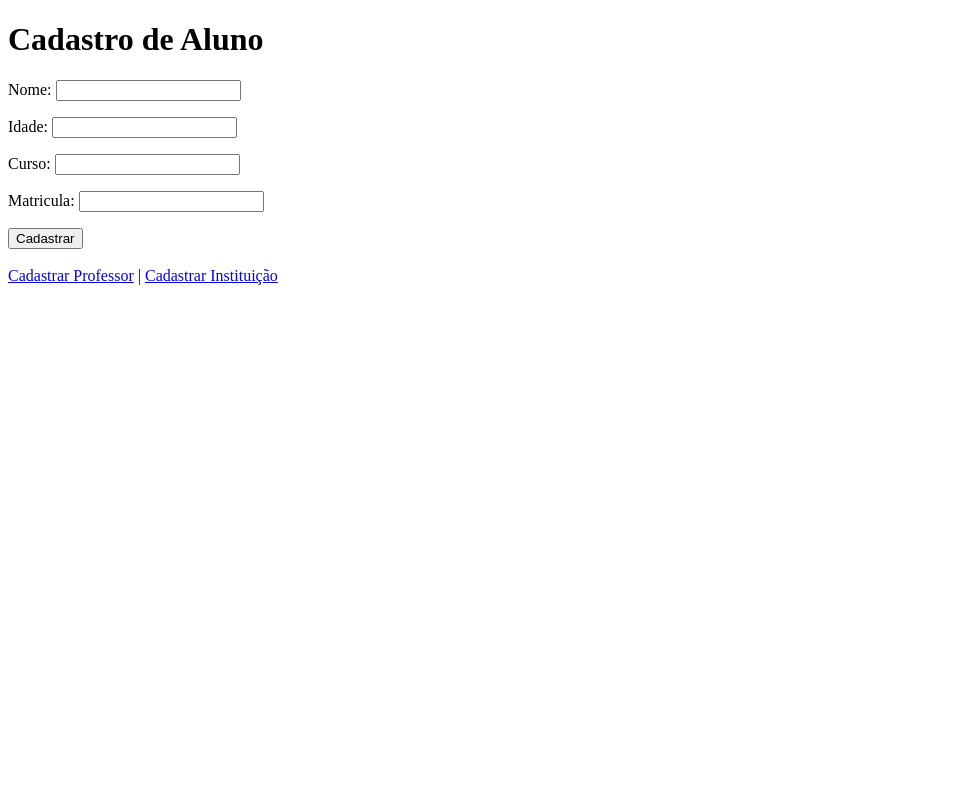
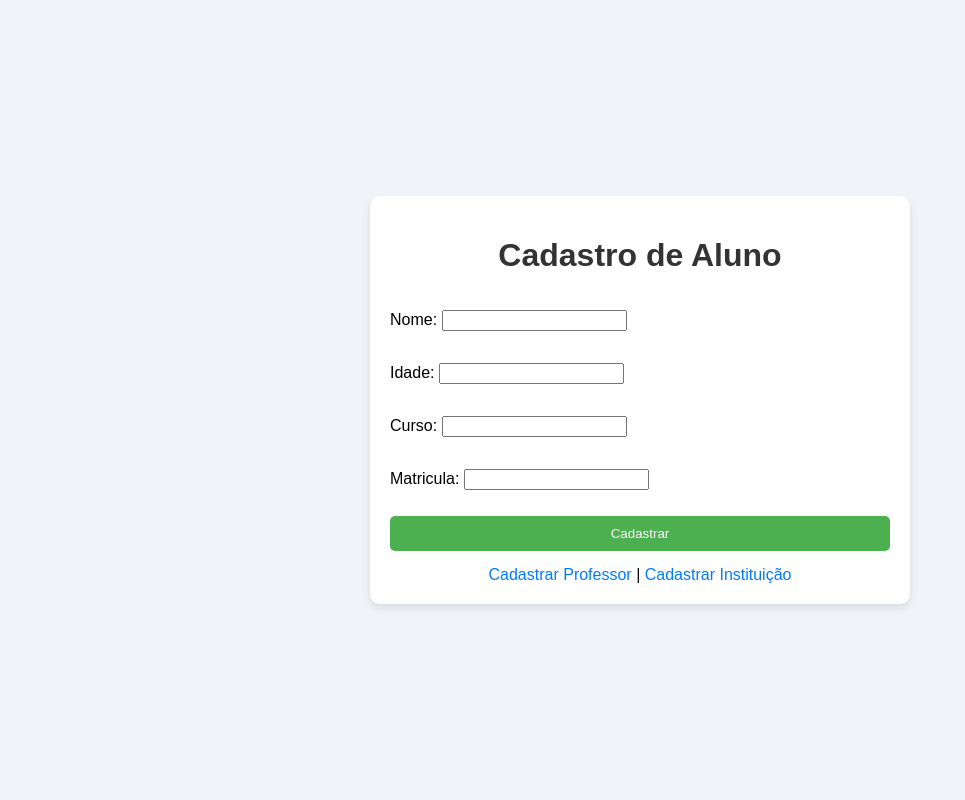
Before and after one commit to brunovgoe/grupo3_P2, a Django app: page /cadastro/aluno/ in a window 1280 px wide. Shown: the whole page, without its empty margins (0-965 px from the left). Run offline with Django 5.2, Linux system fonts and the light colour scheme.

Commit message:
Atulizando css

```diff
--- a/Nova pasta/cadastro_projeto/cadastro_app/templates/cadastro_app/cadastrar_aluno.html
+++ b/Nova pasta/cadastro_projeto/cadastro_app/templates/cadastro_app/cadastrar_aluno.html
@@ -1,19 +1,85 @@
-<!-- cadastro_app/templates/cadastro_app/cadastrar_aluno.html -->
 <!DOCTYPE html>
 <html lang="pt-br">
+
 <head>
     <meta charset="UTF-8">
+    <meta name="viewport" content="width=device-width, initial-scale=1.0">
     <title>Cadastrar Aluno</title>
+    <style>
+        body {
+            font-family: Arial, sans-serif;
+            background-color: #f0f4f8;
+            margin: 0;
+            padding: 0;
+            display: flex;
+            justify-content: center;
+            align-items: center;
+            min-height: 100vh;
+        }
+
+        .container {
+            background-color: #ffffff;
+            border-radius: 10px;
+            box-shadow: 0 4px 8px rgba(0, 0, 0, 0.1);
+            padding: 20px;
+            max-width: 500px;
+            width: 100%;
+        }
+
+        h1 {
+            color: #333;
+            text-align: center;
+            margin-bottom: 20px;
+        }
+
+        form {
+            display: flex;
+            flex-direction: column;
+        }
+
+        button {
+            background-color: #4caf50;
+            color: #fff;
+            border: none;
+            padding: 10px;
+            border-radius: 5px;
+            cursor: pointer;
+            margin-top: 10px;
+        }
+
+        button:hover {
+            background-color: #45a049;
+        }
+
+        .link-container {
+            margin-top: 15px;
+            text-align: center;
+        }
+
+        .link-container a {
+            text-decoration: none;
+            color: #007bff;
+        }
+
+        .link-container a:hover {
+            text-decoration: underline;
+        }
+    </style>
 </head>
+
 <body>
+    <div class="container">
         <h1>Cadastro de Aluno</h1>
         <form method="post">
             {% csrf_token %}
             {{ form.as_p }}
             <button type="submit">Cadastrar</button>
         </form>
-    <br>
+        <div class="link-container">
             <a href="{% url 'cadastrar_professor' %}">Cadastrar Professor</a> |
             <a href="{% url 'cadastrar_instituicao' %}">Cadastrar Instituição</a>
+        </div>
+    </div>
 </body>
+
 </html>
```
Also changed, not shown: Nova pasta/cadastro_projeto/cadastro_app/templates/cadastro_app/cadastrar_instituicao.html (+69 -2 lines), Nova pasta/cadastro_projeto/cadastro_app/templates/cadastro_app/cadastrar_professor.html (+69 -2 lines), Nova pasta/cadastro_projeto/db.sqlite3. Lines whose indentation alone changed are shown as unchanged.
